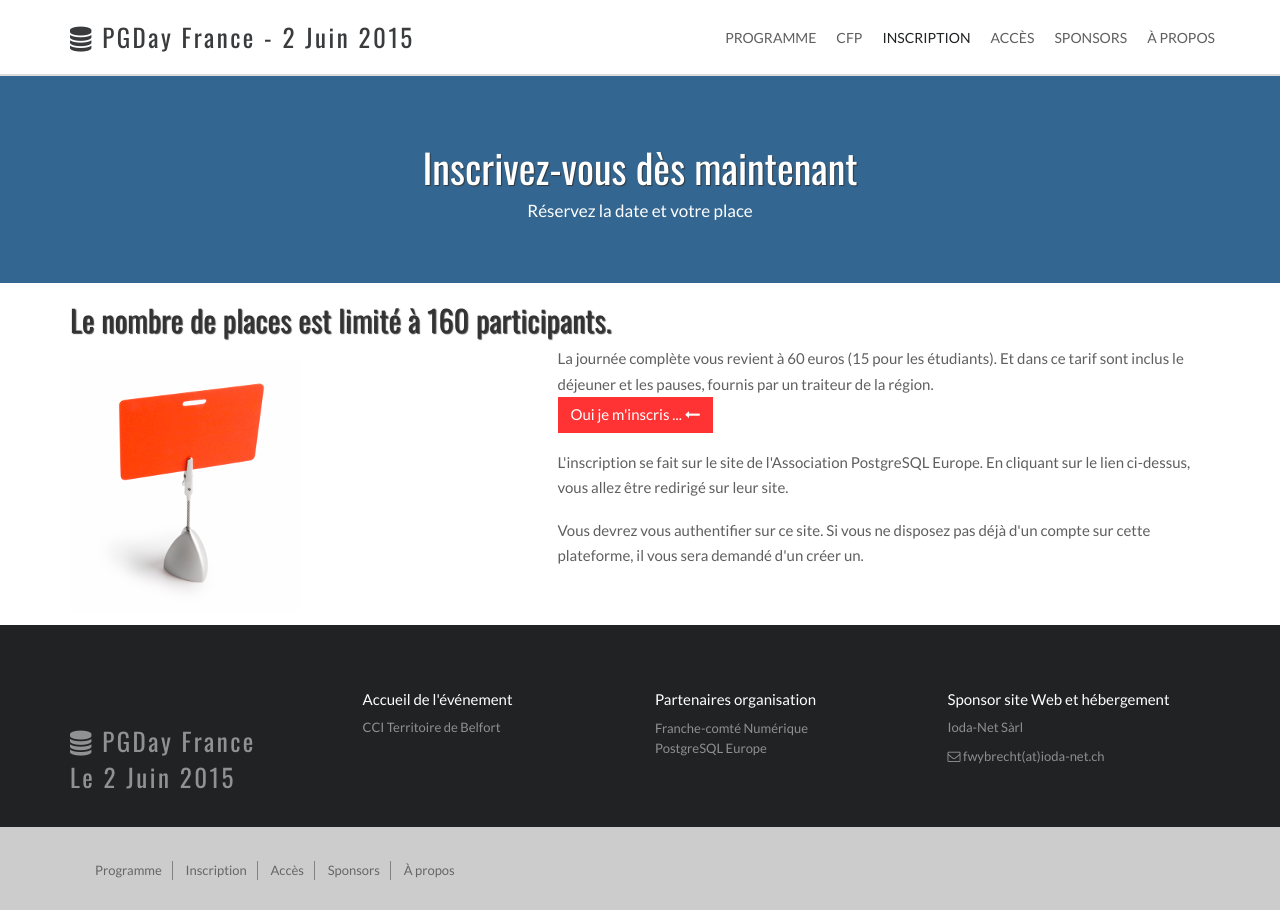
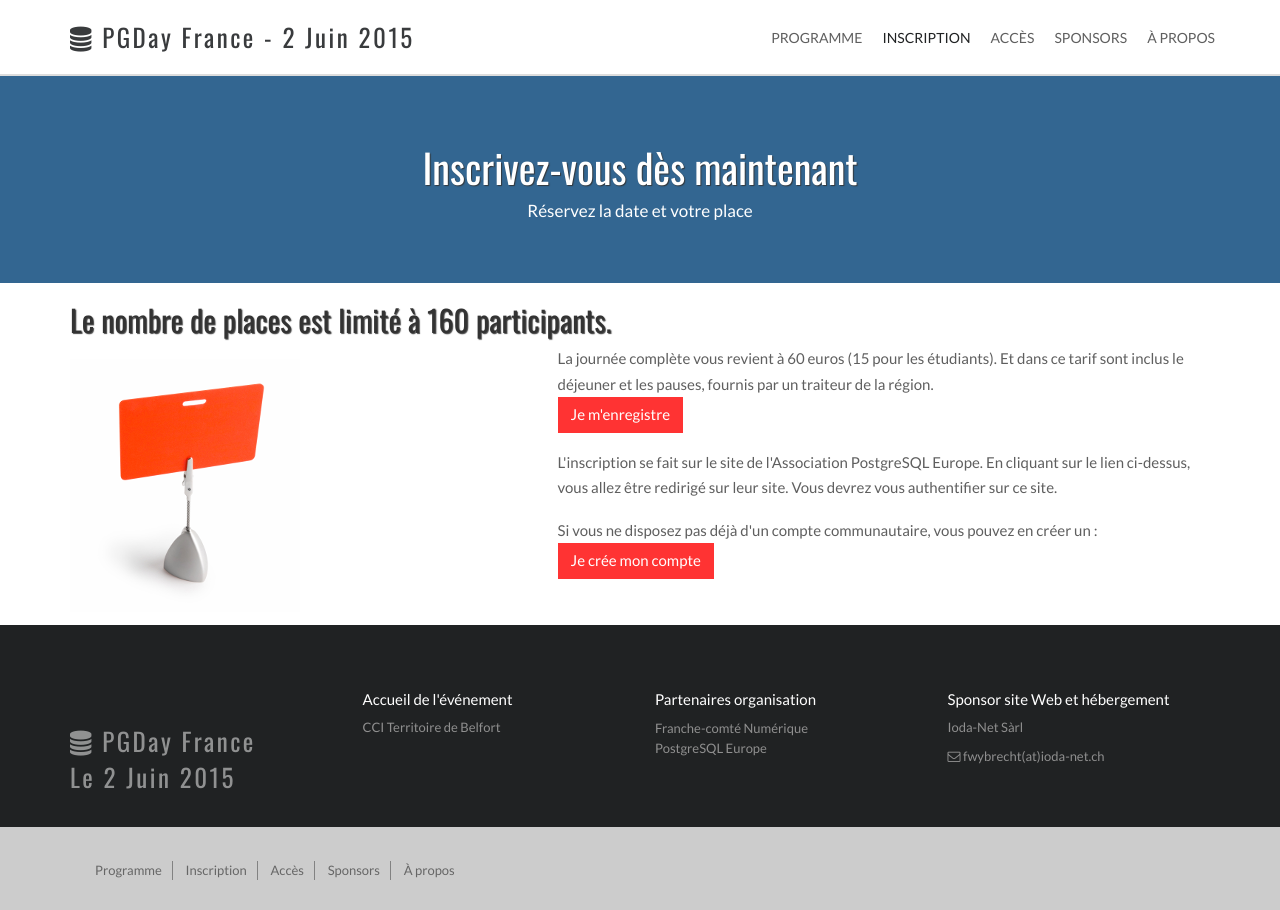
Before and after one commit to daamien/select-2-6-2015-as-pgday.org, a plain HTML site: page inscription.html in a window 1280 px wide. Drawn offline with nearby package versions, Linux system fonts and the light colour scheme.

Commit message:
Suppression CfP et ajout bouton creation compte postgresql.org

```diff
--- a/inscription.html
+++ b/inscription.html
@@ -55,7 +55,6 @@
         <div class="collapse navbar-collapse" id="bs-example-navbar-collapse-1">
             <ul class="nav navbar-nav navbar-right">
 		<li><a href="programme.html">Programme</a></li>
-		<li><a href="https://www.postgresql.eu/events/callforpapers/pgdaybelfort2015/">CfP</a></li>
 		<li class="active"><a href="inscription.html">Inscription</a></li>
 		<li><a href="acces.html">Accès</a></li>
 		<li><a href="sponsors.html">Sponsors</a></li>
@@ -93,10 +92,11 @@
       <div class="col-md-7 col-sm-9 text-center">
          <p>La journée complète vous revient à 60 euros (15 pour les étudiants). Et dans ce tarif sont inclus le déjeuner et les pauses, fournis par un traiteur de la région.
          <br />
-        <a href="https://www.postgresql.eu/events/register/pgdaybelfort2015/" class="btn red-btn">Oui je m'inscris ... <i class="fa fa-long-arrow-left"></i></a>
+        <a href="https://www.postgresql.eu/events/register/pgdaybelfort2015/" class="btn red-btn"> Je m'enregistre </a>
        </p>
-	<p>L'inscription se fait sur le site de l'Association PostgreSQL Europe. En cliquant sur le lien ci-dessus, vous allez être redirigé sur leur site.</p>
-	<p>Vous devrez vous authentifier sur ce site. Si vous ne disposez pas déjà d'un compte sur cette plateforme, il vous sera demandé d'un créer un.</p>
+	<p>L'inscription se fait sur le site de l'Association PostgreSQL Europe. En cliquant sur le lien ci-dessus, vous allez être redirigé sur leur site. Vous devrez vous authentifier sur ce site.</p>
+        <p>Si vous ne disposez pas déjà d'un compte communautaire, vous pouvez en créer un : <a target="blank_" href="https://www.postgresql.org/account/signup/" class="btn red-btn"> Je crée mon compte </a></p>
+	<p>
       </div>
     </div>
 </div>
```
Also changed, not shown: acces.html (+0 -1 lines), apropos.html (+0 -1 lines), index.html (+0 -1 lines), programme.html (+0 -1 lines), sponsors.html (+0 -1 lines).
